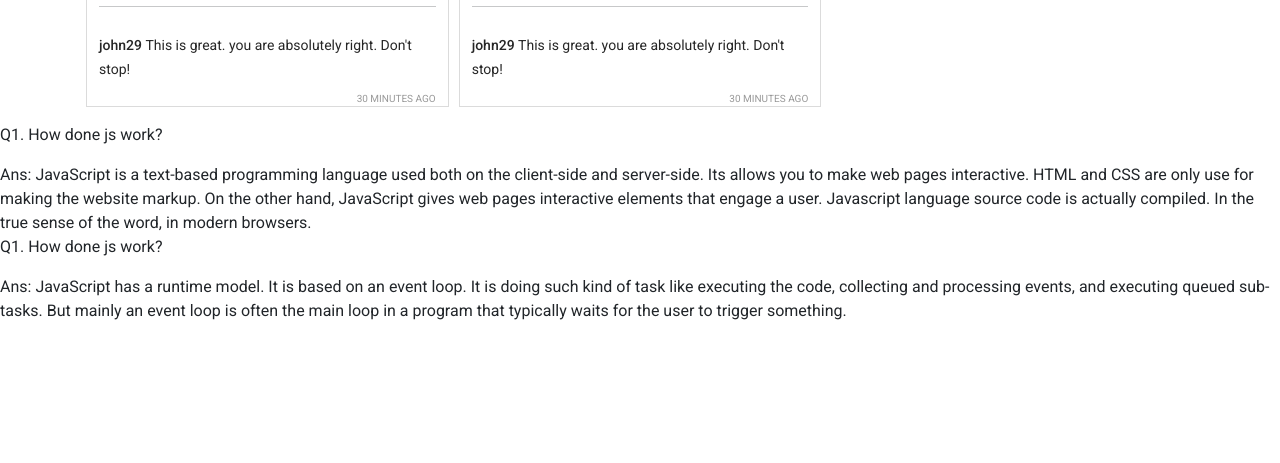
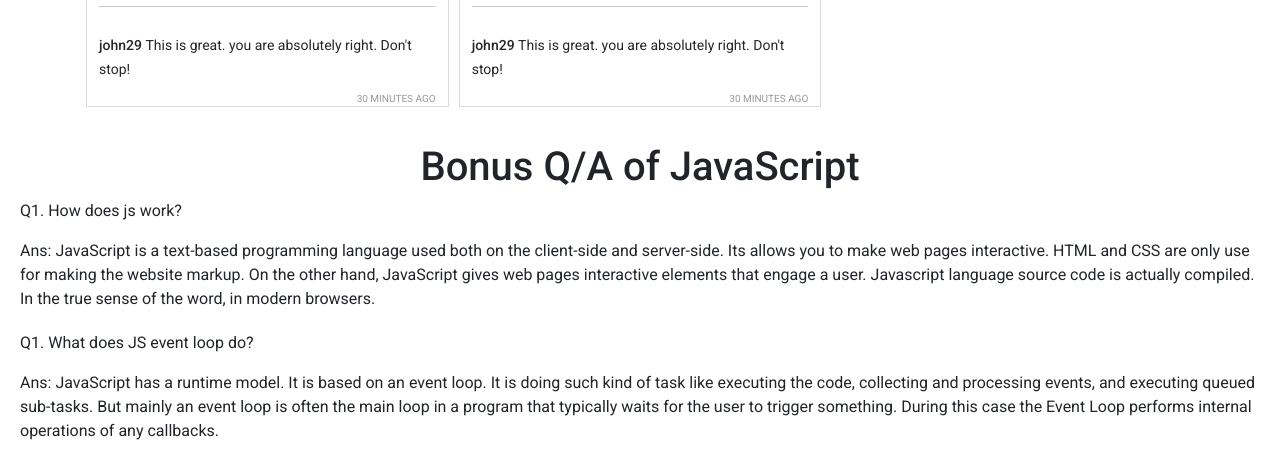
Before and after one commit to imtanvir/instashohor-bug-fix, a plain HTML site: page index.html in a window 1280 px wide. Shown: the part 1425-1888 px from the top of the page. Before the commit the page ends 1748 px from the top, so only its background shows below. Drawn offline with nearby package versions, Linux system fonts and the light colour scheme.

Commit message:
recheck the project and fixed all

```diff
--- a/index.html
+++ b/index.html
@@ -83,11 +83,17 @@
             </div>
         </main>
         <!-- Bonus section Q/A  -->
-        <section>
-            <p>Q1. How done js work?</p>
-            <article>Ans: JavaScript is a text-based programming language used both on the client-side and server-side. Its allows you to make web pages interactive. HTML and CSS are only use for making the website markup. On the other hand, JavaScript gives web pages interactive elements that engage a user. Javascript language source code is actually compiled. In the true sense of the word, in modern browsers.</article>
-              <p>Q1. How done js work?</p>
-            <article>Ans: JavaScript has a runtime model. It is based on an event loop. It is doing such kind of task like executing the code, collecting and processing events, and executing queued sub-tasks. But mainly an event loop is often the main loop in a program that typically waits for the user to trigger something.</article>
+        <section style="padding: 20px;">
+            <h1 class="heading" style="text-align: center;">Bonus Q/A of JavaScript</h1>
+            <article>
+                <p>Q1. How does js work?</p>
+
+                Ans: JavaScript is a text-based programming language used both on the client-side and server-side. Its allows you to make web pages interactive. HTML and CSS are only use for making the website markup. On the other hand, JavaScript gives web pages interactive elements that engage a user. Javascript language source code is actually compiled. In the true sense of the word, in modern browsers.</article>
+
+            <article style="padding-top: 20px;">
+                <p>Q1. What does JS event loop do?</p>
+
+                Ans: JavaScript has a runtime model. It is based on an event loop. It is doing such kind of task like executing the code, collecting and processing events, and executing queued sub-tasks. But mainly an event loop is often the main loop in a program that typically waits for the user to trigger something. During this case the Event Loop performs internal operations of any callbacks.</article>
         </section>
         <footer></footer>
 
```
